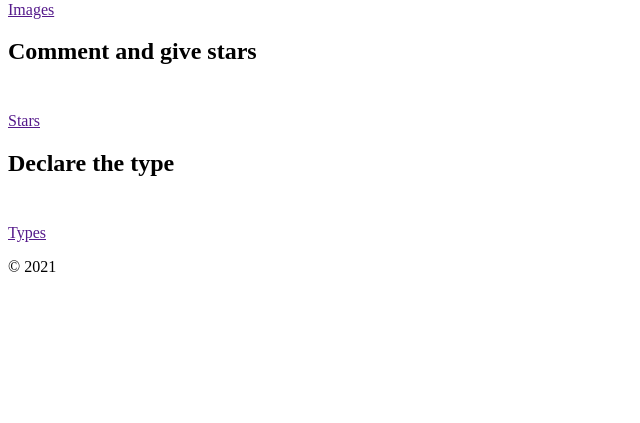
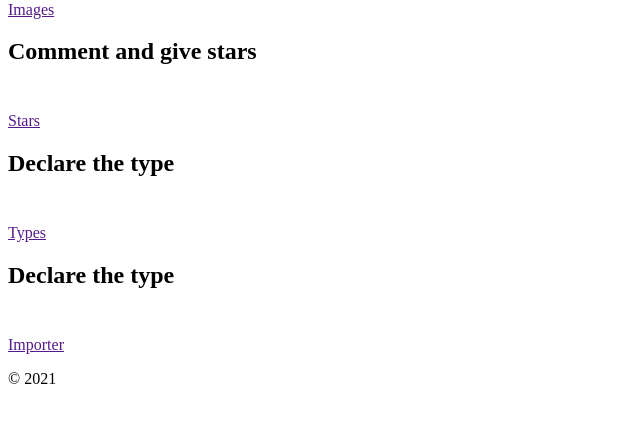
Before and after one commit to patschwork/rate_me, a Yii app: template frontend/frontend/views/site/index.php in a window 1280 px wide. Shown: the part 310-733 px from the top of the page, without its empty margins (0-640 px from the left). Run offline with PHP 8.4 and a stand-in for Yii, Linux system fonts and the light colour scheme; the template is opened without the code that fills it, so the values that code supplies are empty; some libraries are stand-ins or nearby versions.

Commit message:
Added button for importer

```diff
--- a/frontend/frontend/views/site/index.php
+++ b/frontend/frontend/views/site/index.php
@@ -53,6 +53,13 @@ $this->title = 'Rate me';
 
                 <p><?= "<a class=\"btn btn-default\" href=\"" . Yii::$app->urlManager->createUrl(["ratingtype"]) . "\">Types</a><br>" ?></p>
             </div>
+            <div class="col-lg-4">
+                <h2>Declare the type<br><br></h2>
+
+                <p></p>
+
+                <p><?= "<a class=\"btn btn-default\" href=\"" . Yii::$app->urlManager->createUrl(["importer"]) . "\">Importer</a><br>" ?></p>
+            </div>
         </div>
 
     </div>
```
